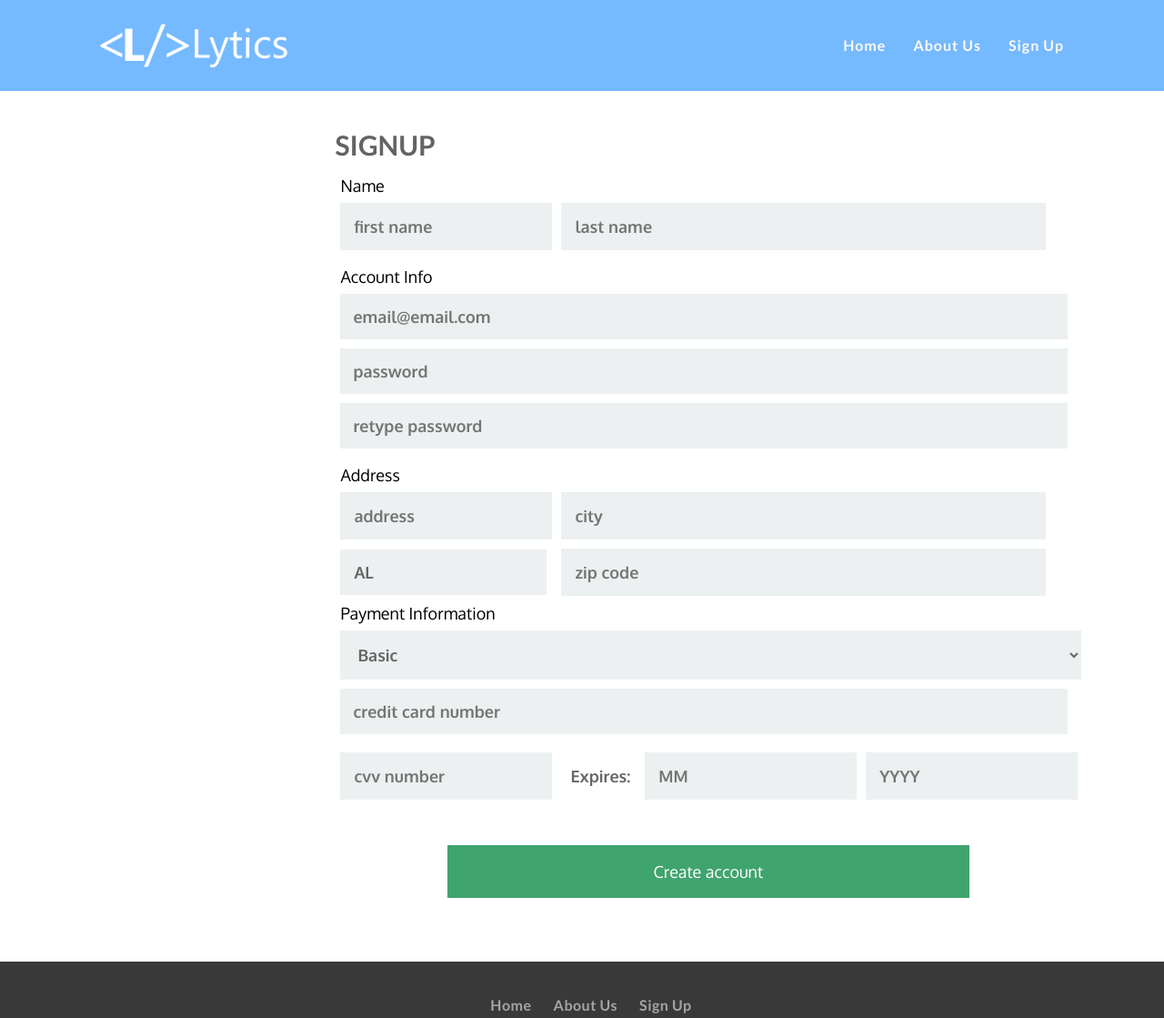
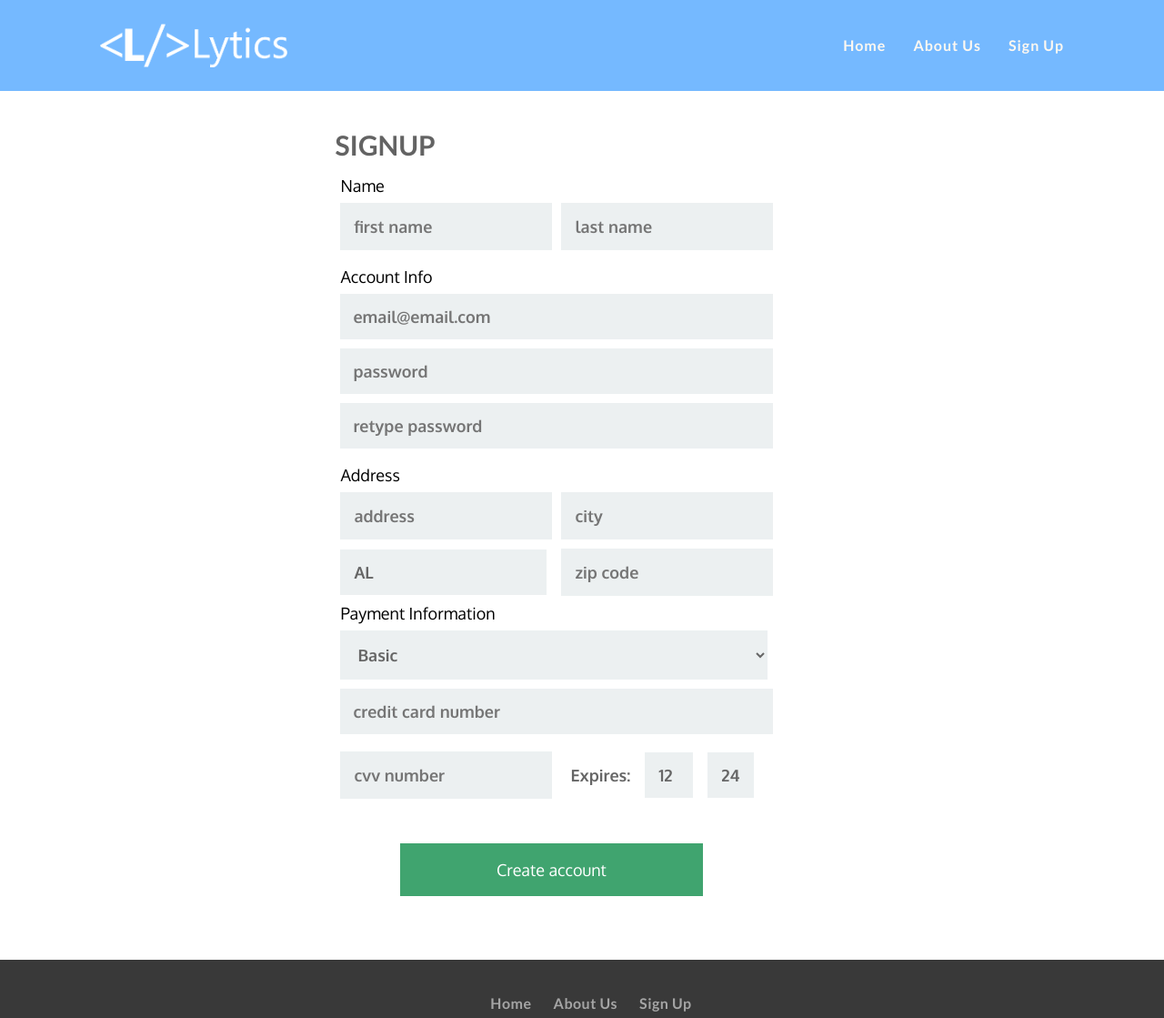
Before and after one commit to DerekMcMahon/E-Commerce, a PHP site: page /sign_up.php in a window 1280 px wide; the page is wider, and only the part inside the window is pictured. Shown: the top 1119 px of that part at 91% size. Run offline with PHP 8.4, Linux system fonts and the light colour scheme; some libraries are stand-ins or nearby versions.

Commit message:
Month and Year fields changed to dropdown

```diff
--- a/lytics/js/sign_up.js
+++ b/lytics/js/sign_up.js
@@ -57,21 +57,19 @@ $(document).ready(function() {
 		planSelect.append($("<option>", {value: val.toLowerCase(), html: val}));
 	});
 
-    /*
     //Set credit card expiration month dropdown
     var months = ["12", "11", "10", "09", "08", "07", "06", "05", "04", "03", "02", "01"];
-    var monthSelect = $("select[name=card_expiration_month]");
+    var monthSelect = $("select[id=expiration_month]");
     $(months).each(function(index, val){
       monthSelect.append($("<option>", {value: val.toLowerCase(), html: val}));
     });
 
     //Set credit card expiration year dropdown
     var years = ["24", "23", "22", "21", "20", "19", "18", "17", "16"];
-    var yearSelect = $("select[name=card_expiration_year]");
+    var yearSelect = $("select[id=expiration_year]");
     $(years).each(function(index, val){
       yearSelect.append($("<option>", {value: val.toLowerCase(), html: val}));
     });
-    */
 
 	// Set plan type from get param if present
 	var urlPlanParam = get_url_plan();
@@ -312,6 +310,7 @@ function check_payment_info () {
             cvv.style.borderLeft = RED_BORDER;
         }
     }
+    /*
     if(mm.length == 2){
         for(var i = 0; i < mm.length; i++){
             var isValid = false;
@@ -353,6 +352,7 @@ function check_payment_info () {
         year.style.borderLeft = RED_BORDER;
         exp_cvv_error.innerHTML = "Please enter a 4 digit year";
     }
+    */
 
     return !error;
 }
--- a/lytics/script_sign_up.php
+++ b/lytics/script_sign_up.php
@@ -1,5 +1,6 @@
 <?php
 	# Connect to database
+    include 'C:\xampp\stripe-php-3.10.0\lib\*.php';
 	$db = new mysqli('localhost', 'root', '', 'ecommerce-project');
 	if ($db->connect_error) {
 		die ("Could not connect to database");
@@ -34,8 +35,8 @@
 	$userId = -1;
 
     //Charge the card
-    $token = $_POST["token"]; \Stripe\Stripe::setApiKey("sk_test_ifv9e7JnvNy8uwxGAia8cOos");
-    data-bitcoin = "false";
+    \Stripe\Stripe::setApiKey("sk_test_ifv9e7JnvNy8uwxGAia8cOos");
+    $token = $_POST["token"];
     try{
         if($planType == "Basic"){
             $charge = \Stripe\Charge::create(array(
--- a/lytics/sign_up.php
+++ b/lytics/sign_up.php
@@ -57,7 +57,7 @@
 		<div class="wrapper">
 
 			<h2>Signup</h2>
-			<form method="POST" onsubmit="return submit_form();" id="sign_up_form">
+			<form action = "" method="POST" onsubmit="return submit_form();" id="sign_up_form">
 				<table>
 					<tr>
 						<td class="section-title">Name</td>
@@ -136,10 +136,10 @@
                                         <span class = "exp">Expires:</span>
                                     </td>
                                     <td>
-                                        <input id = "expiration_month" type="text" class="label select" data-stripe="exp-month" placeholder="MM"/>
+                                        <select id = "expiration_month" type="text" class="label select" data-stripe="exp-month" placeholder="MM"/>
                                     </td>
                                     <td>
-                                        <input id = "expiration_year" type="text" class="label select" data-stripe="exp-year" placeholder="YYYY"/>
+                                        <select id = "expiration_year" type="text" class="label select" data-stripe="exp-year" placeholder="YYYY"/>
                                     </td>
                                 </tr>
                             </table>
```
